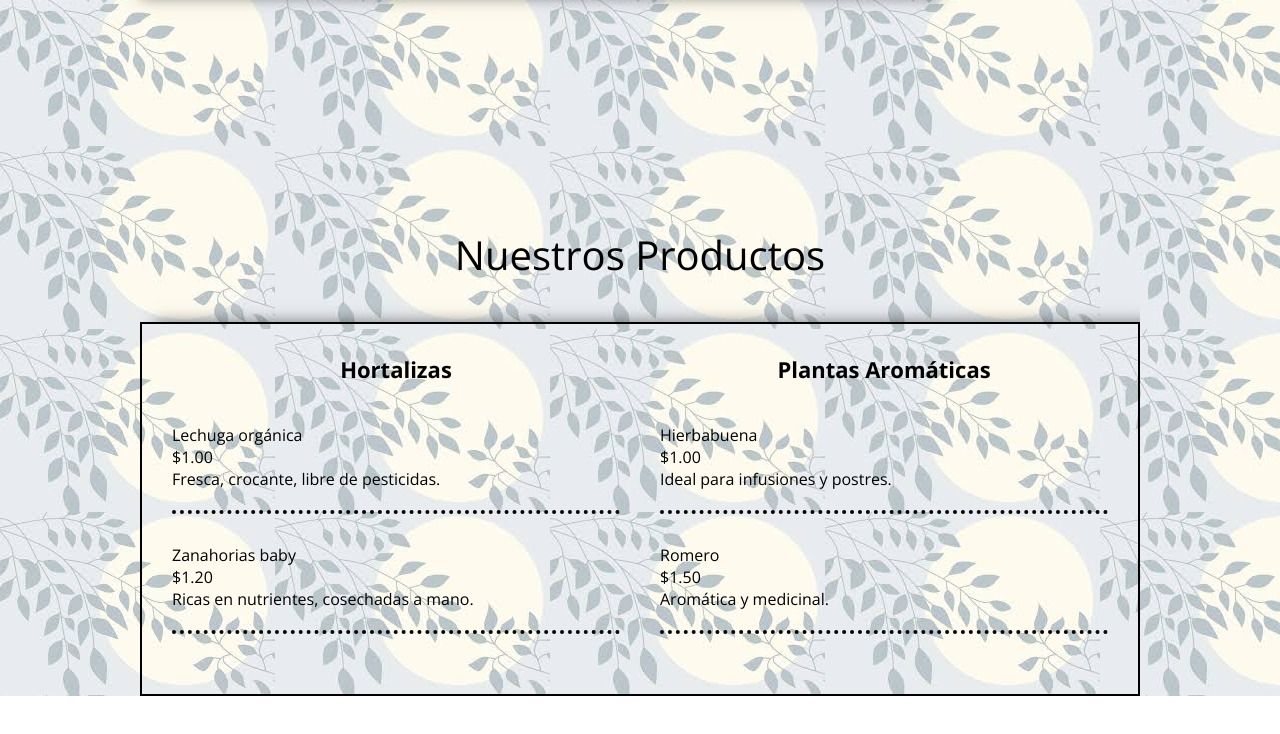
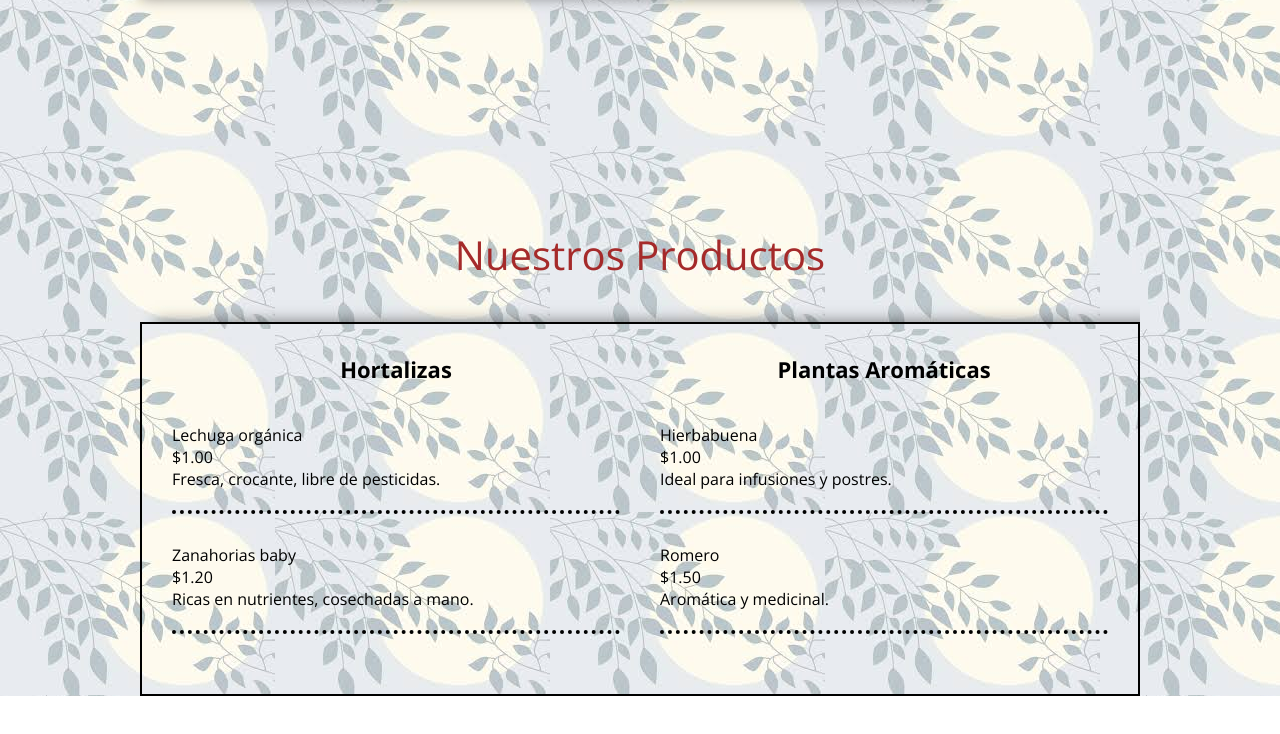
Before and after one commit to Martin122334/productos-org-nicos, a plain HTML site: page index.html in a window 1280 px wide. Shown: the part 1103-1837 px from the top of the page. Drawn offline with nearby package versions, Linux system fonts and the light colour scheme.

Commit message:
agregando color al titulo menu ccs

```diff
--- a/estilos.css
+++ b/estilos.css
@@ -1,4 +1,4 @@
-/*Aqui van los estilos ccs*/
+/*Aqui van los estilos
 /* Elimina los márgenes y padding por defecto de todos los elementos HTML */
 * {
     margin: 0;
@@ -136,6 +136,7 @@ header .texto h3 {
     font-weight: 300;
     text-align: center;
     margin-bottom: 40px;
+    color: brown;
 }
 /* Contenedores para la lista de productos */
 .main .menu .contenedor-menu,
```
